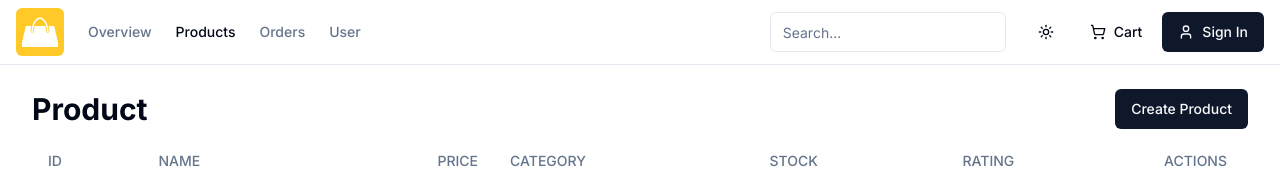
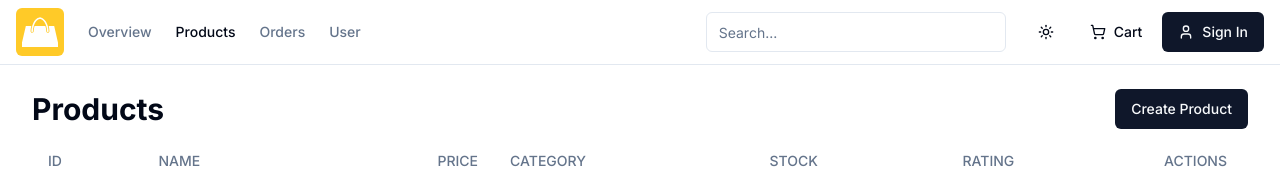
Before and after one commit to charles199811/Prostore, a Next.js app: page /admin/products in a window 1280 px wide. Shown: the top 177 px of the page. Built offline with nearby package versions, Linux system fonts and the light colour scheme; no server answers; the database is empty.

Commit message:
Create the Admin search

```diff
--- a/app/admin/layout.tsx
+++ b/app/admin/layout.tsx
@@ -3,7 +3,7 @@ import Image from "next/image";
 import Link from "next/link";
 import Menu from "@/components/shared/header/menu";
 import MainNav from "./main-nav";
-import { Input } from "@/components/ui/input";
+import AdminSearch from "@/components/admin/admin-search";
 
 export default function UserLayout({
   children,
@@ -25,13 +25,7 @@ export default function UserLayout({
             </Link>
             <MainNav className="mx-6" />
             <div className="ml-auto items-center flex space-x-4">
-              <div>
-                <Input
-                  type="search"
-                  placeholder="Search..."
-                  className="md:w-[100] lg:w-[300]"
-                />
-              </div>
+              <AdminSearch />
               <Menu />
             </div>
           </div>
--- a/app/admin/products/page.tsx
+++ b/app/admin/products/page.tsx
@@ -36,7 +36,19 @@ const AdminProductsPage = async (props: {
   return (
     <div className="space-y-2">
       <div className="flex-between">
-        <h1 className="h2-bold">Product</h1>
+        <div className="flex items-center gap-3">
+          <h1 className="h2-bold">Products</h1>
+          {searchText && (
+            <div>
+              Filtered by <i>&quot;{searchText}&quot;</i>{" "}
+              <Link href="/admin/products">
+              <Button variant="outline" size="sm" >
+                Remove Filter
+              </Button>
+              </Link>
+            </div>
+          )}
+        </div>
         <Button asChild variant="default">
           <Link href="/admin/products/create">Create Product</Link>
         </Button>
--- /dev/null
+++ b/components/admin/admin-search.tsx
@@ -0,0 +1,39 @@
+"use client";
+
+import { usePathname, useSearchParams } from "next/navigation";
+import { useState, useEffect } from "react";
+import { Input } from "../ui/input";
+
+const AdminSearch = () => {
+  const pathname = usePathname();
+  const formActionUrl = pathname.includes("/admin/orders")
+    ? "/admin/orders"
+    : pathname.includes("/admin/users")
+    ? "/admin/users"
+    : "/admin/products";
+
+  const searchParams = useSearchParams();
+  const [queryValue, setQueryValue] = useState(searchParams.get("query") || "");
+
+  useEffect(() => {
+    setQueryValue(searchParams.get("query") || "");
+  }, [searchParams]);
+
+  return (
+    <form action={formActionUrl} method="GET">
+      <Input
+        type="search"
+        placeholder="Search..."
+        name="query"
+        value={queryValue}
+        onChange={(e) => setQueryValue(e.target.value)}
+        className="md:w-[100px] lg:w-[300px]"
+      />
+      <button className="sr-only" type="submit">
+        Search
+      </button>
+    </form>
+  );
+};
+
+export default AdminSearch;
--- a/lib/actions/product.actions.ts
+++ b/lib/actions/product.actions.ts
@@ -46,6 +46,14 @@ export async function getAllProducts({
   category?: string;
 }) {
   const data = await prisma.product.findMany({
+    where: {
+      name: {
+        contains: query,
+        mode: "insensitive",
+      },
+      category: category ? category : undefined,
+    },
+
     orderBy: { createdAt: "desc" },
     skip: (page - 1) * limit,
     take: limit,
```
